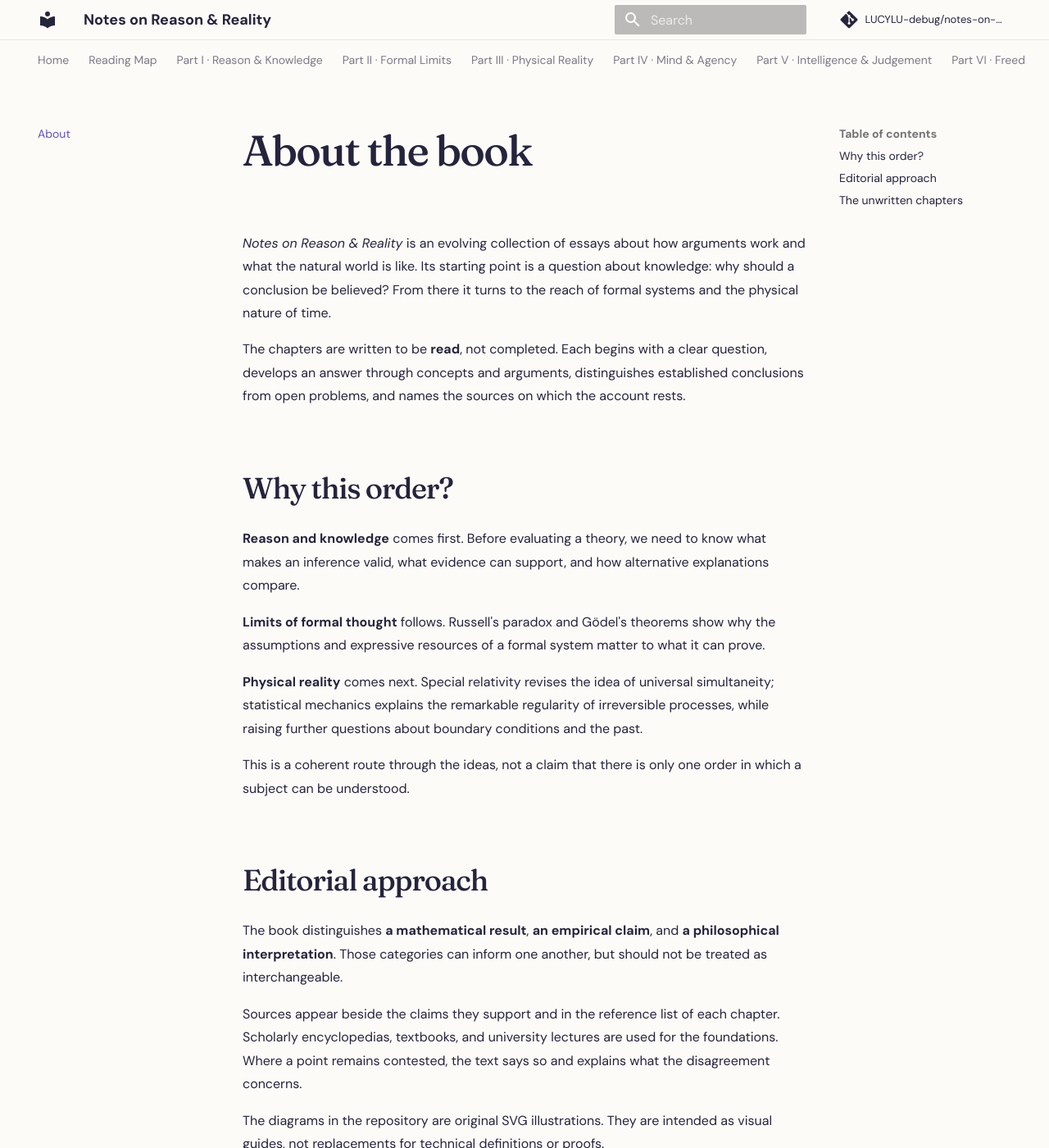
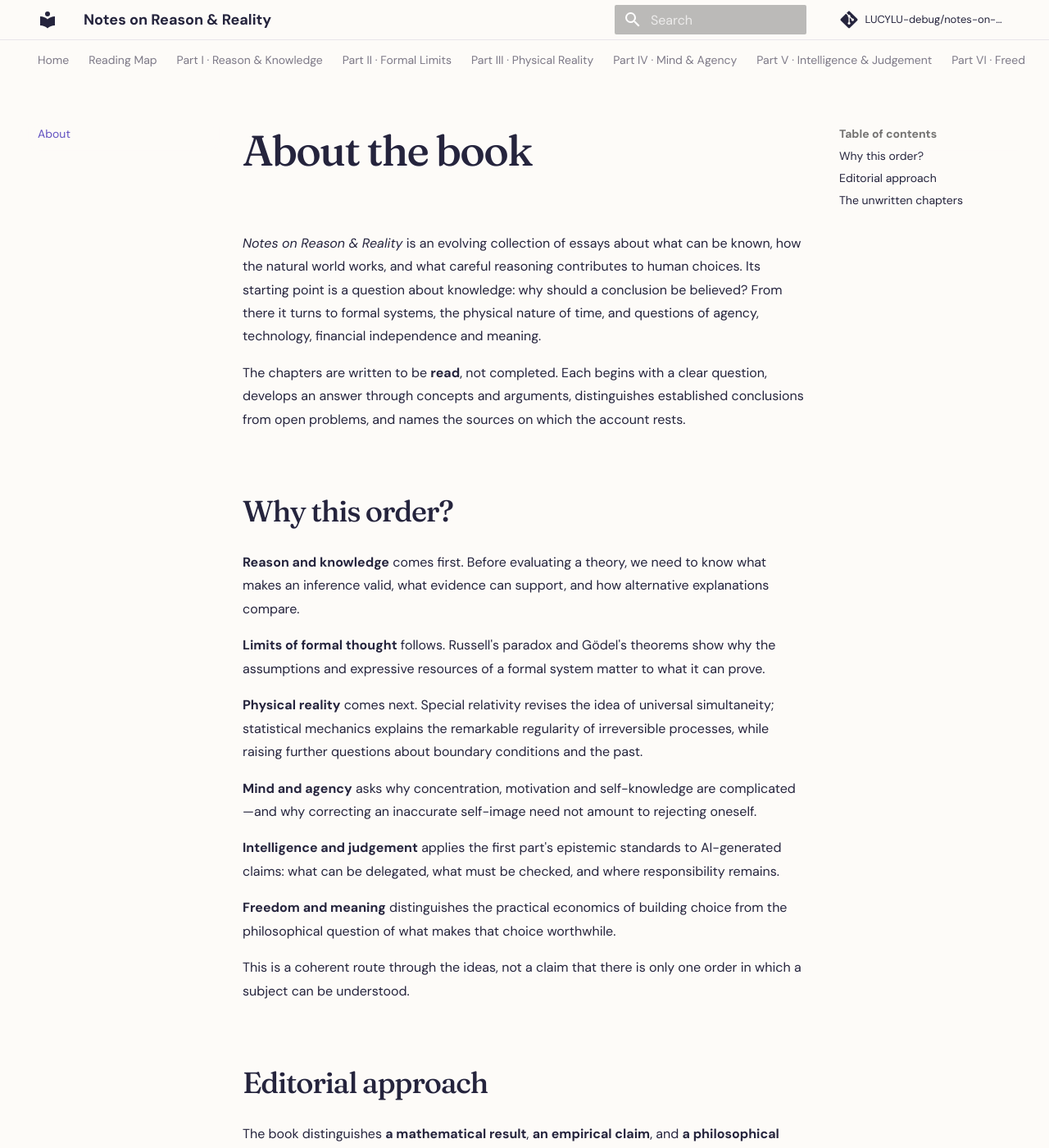
Before and after one commit to LUCYLU-debug/notes-on-reason-and-reality, an MkDocs documentation site: the page built from docs/about.md, in a window 1280 px wide and 1400 px high. Shown: the whole window at 82% size. Built offline with MkDocs 1.6.1 and Material for MkDocs 9.7.7, drawn with Linux system fonts in a browser that asks for light colours; comment, search, counter and statistics services are not loaded.

Commit message:
Extend About to cover human agency, AI and meaning

```diff
--- a/docs/about.md
+++ b/docs/about.md
@@ -1,6 +1,6 @@
 # About the book
 
-*Notes on Reason & Reality* is an evolving collection of essays about how arguments work and what the natural world is like. Its starting point is a question about knowledge: why should a conclusion be believed? From there it turns to the reach of formal systems and the physical nature of time.
+*Notes on Reason & Reality* is an evolving collection of essays about what can be known, how the natural world works, and what careful reasoning contributes to human choices. Its starting point is a question about knowledge: why should a conclusion be believed? From there it turns to formal systems, the physical nature of time, and questions of agency, technology, financial independence and meaning.
 
 The chapters are written to be **read**, not completed. Each begins with a clear question, develops an answer through concepts and arguments, distinguishes established conclusions from open problems, and names the sources on which the account rests.
 
@@ -11,6 +11,12 @@ The chapters are written to be **read**, not completed. Each begins with a clear
 **Limits of formal thought** follows. Russell's paradox and Gödel's theorems show why the assumptions and expressive resources of a formal system matter to what it can prove.
 
 **Physical reality** comes next. Special relativity revises the idea of universal simultaneity; statistical mechanics explains the remarkable regularity of irreversible processes, while raising further questions about boundary conditions and the past.
+
+**Mind and agency** asks why concentration, motivation and self-knowledge are complicated—and why correcting an inaccurate self-image need not amount to rejecting oneself.
+
+**Intelligence and judgement** applies the first part's epistemic standards to AI-generated claims: what can be delegated, what must be checked, and where responsibility remains.
+
+**Freedom and meaning** distinguishes the practical economics of building choice from the philosophical question of what makes that choice worthwhile.
 
 This is a coherent route through the ideas, not a claim that there is only one order in which a subject can be understood.
 
```
